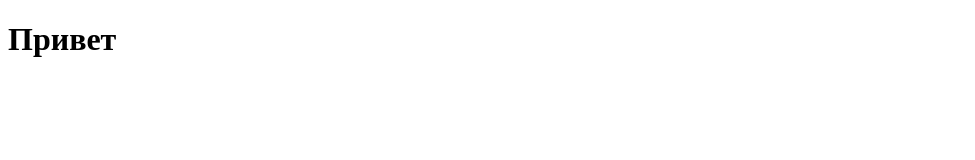
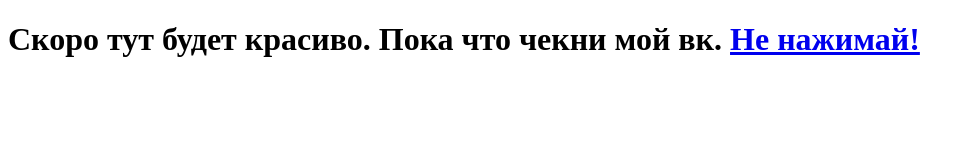
Before and after one commit to RomanSarnov/RomanSarnov.github.io, a plain HTML site: page index.html in a window 1280 px wide. Shown: the whole page, without its empty margins (0-975 px from the left). Drawn offline with Linux system fonts and the light colour scheme.

Commit message:
Initial commit

```diff
--- a/index.html
+++ b/index.html
@@ -2,9 +2,9 @@
 <html lang="en">
 <head>
     <meta charset="UTF-8">
-    <title>Title</title>
+    <title>Не ждите</title>
 </head>
 <body>
-    <h1>Привет</h1>
+    <h1>Скоро тут будет красиво. Пока что чекни мой вк. <a href="https://vk.com/sarnov.roma">Не нажимай!</a></h1>
 </body>
 </html>
```
